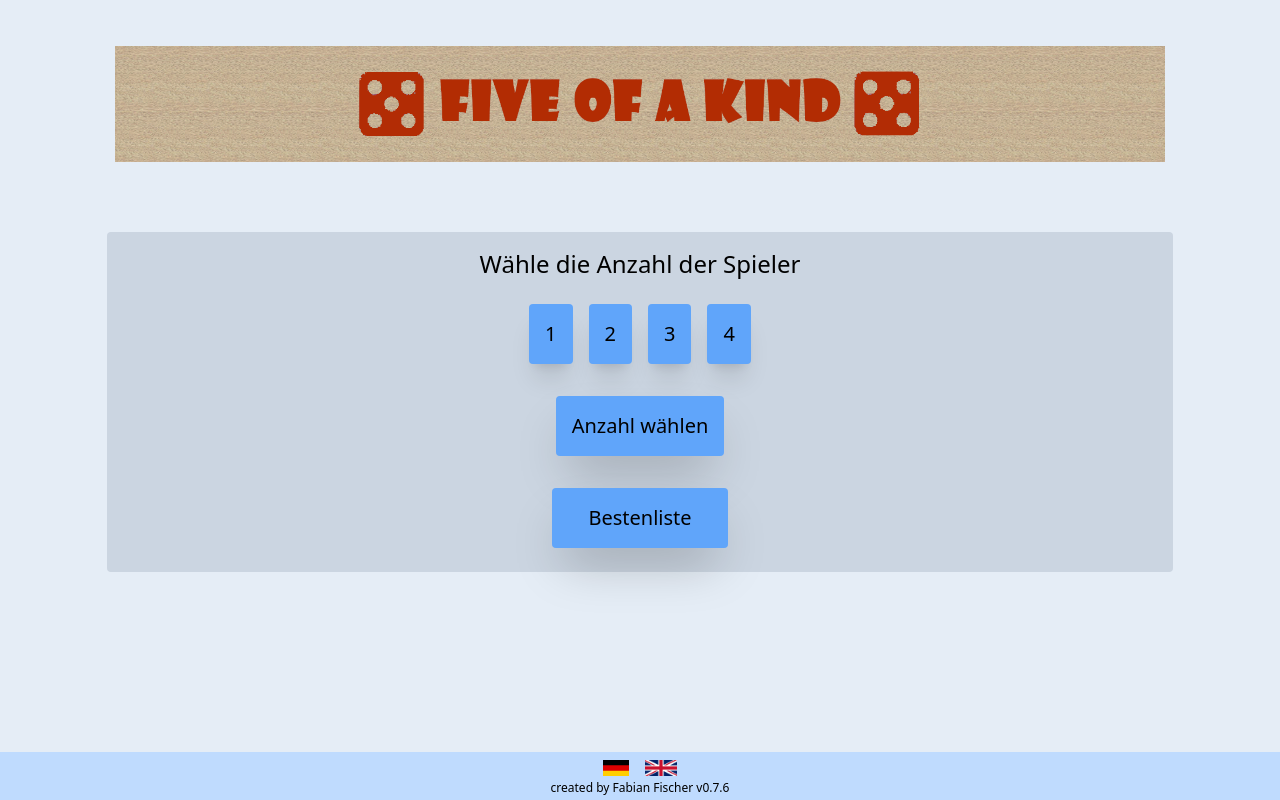
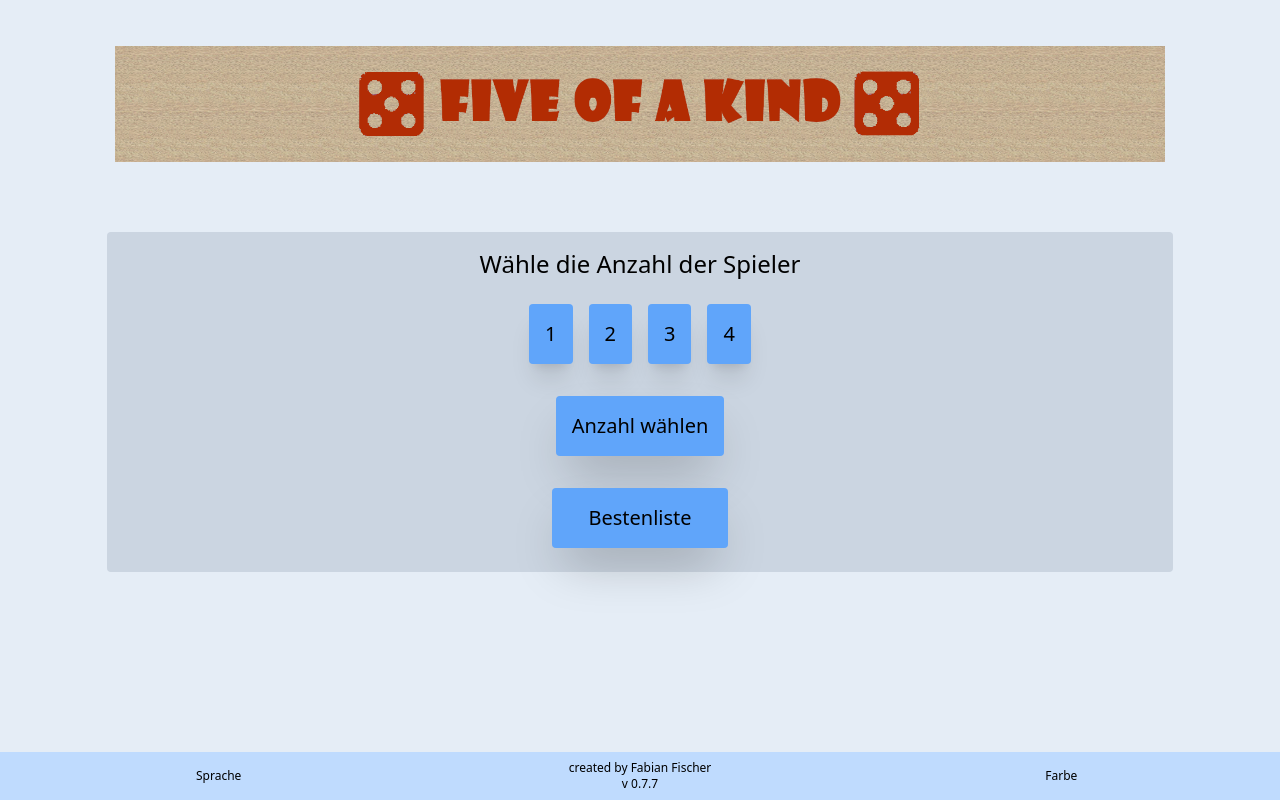
Before and after one commit to Heavy2beat/fiveOfAKindReact, a React (Vite) app: page /game in a window 1280 px wide. Built offline with nearby package versions, Linux system fonts and the light colour scheme; no server answers.

Commit message:
reworked the footer, added color choice for dices

```diff
--- a/src/app.tsx
+++ b/src/app.tsx
@@ -3,6 +3,7 @@ import { Outlet } from "react-router-dom";
 import Header from "./components/Header";
 import { ToastContainer } from "react-toastify";
 import { QueryClient, QueryClientProvider } from "react-query";
+import Footer from "./components/Footer";
 
 export function App() {
   const queryClient = new QueryClient();
@@ -14,6 +15,7 @@ export function App() {
 
       <QueryClientProvider client={queryClient}>
         <Outlet></Outlet>
+        <Footer></Footer>
       </QueryClientProvider>
     </>
   );
--- a/src/components/Footer.tsx
+++ b/src/components/Footer.tsx
@@ -2,10 +2,14 @@ import { useEffect, useState } from "react";
 import { eng } from "../lang/eng";
 import { ger } from "../lang/ger";
 import { useLanguageStore } from "../store/LanguageStore";
+import { blueDice, redDice, useDiceColorStore } from "../store/DiceColorStore";
 
 export default function Footer() {
-  const { setLang } = useLanguageStore();
+  const { setLang, lang } = useLanguageStore();
   const [isVisible, setIsVisible] = useState(true);
+  const { setDiceLink } = useDiceColorStore();
+  const [langMenuVisible, setLangMenuVisible] = useState(false);
+  const [diceColorMenuVisible, setDiceColorMenuVisible] = useState(false);
 
   useEffect(() => {
     const handleResize = () => {
@@ -26,22 +30,70 @@ export default function Footer() {
     <div
       className={`fixed bottom-0 mt-auto h-12 w-full bg-blue-200 p-2 transition-opacity duration-300 ${isVisible ? "opacity-100" : "opacity-0"}`}
     >
-      <div className="flex h-4 items-center justify-center gap-4">
+      <div className="grid grid-cols-3">
+        {langMenuVisible ? (
+          <div className="m-auto flex h-4 items-center justify-center gap-4">
             <img
-          onClick={() => setLang(ger)}
+              onClick={() => {
+                setLang(ger);
+                setLangMenuVisible(false);
+              }}
               className="h-4 cursor-pointer"
               src="/fiveOfAKindReact/german.png"
               alt="German"
             />
             <img
-          onClick={() => setLang(eng)}
+              onClick={() => {
+                setLang(eng);
+                setLangMenuVisible(false);
+              }}
               className="h-4 cursor-pointer"
               src="/fiveOfAKindReact/english.png"
               alt="English"
             />
           </div>
-      <div className="flex items-center justify-center text-xs">
-        <p className="p-1">created by Fabian Fischer v0.7.6</p>
+        ) : (
+          <p
+            className="m-auto cursor-pointer rounded p-2 text-xs hover:bg-blue-300"
+            onClick={() => setLangMenuVisible(true)}
+          >
+            {lang.language}
+          </p>
+        )}
+        <div className="m-auto flex flex-col items-center justify-center text-center text-xs">
+          <p className="font-thin">created by Fabian Fischer</p>
+          <p className="font-thin">v 0.7.7</p>
+        </div>
+
+        {diceColorMenuVisible ? (
+          <div className="m-auto flex h-4 items-center justify-center gap-4">
+            <img
+              onClick={() => {
+                setDiceLink(blueDice);
+                setDiceColorMenuVisible(false);
+              }}
+              className="h-6 cursor-pointer"
+              src="/fiveOfAKindReact/dice-6.png"
+              alt="German"
+            />
+            <img
+              onClick={() => {
+                setDiceLink(redDice);
+                setDiceColorMenuVisible(false);
+              }}
+              className="h-6 cursor-pointer"
+              src="/fiveOfAKindReact/dicer-6.png"
+              alt="English"
+            />
+          </div>
+        ) : (
+          <p
+            className="m-auto cursor-pointer rounded p-2 text-xs hover:bg-blue-300"
+            onClick={() => setDiceColorMenuVisible(true)}
+          >
+            {lang.color}
+          </p>
+        )}
       </div>
     </div>
   );
--- a/src/components/Header.tsx
+++ b/src/components/Header.tsx
@@ -1,24 +1,7 @@
-import { useState } from "react";
-import { blueDice, redDice, useDiceColorStore } from "../store/DiceColorStore";
-
 export default function Header() {
-  const { setDiceLink } = useDiceColorStore();
-  const [isBlue, setIsBlue] = useState(true);
-
   return (
     <>
       <img
-        onClick={
-          isBlue
-            ? () => {
-                setDiceLink(redDice);
-                setIsBlue(false);
-              }
-            : () => {
-                setDiceLink(blueDice);
-                setIsBlue(true);
-              }
-        }
         className="m-auto mt-2 w-5/6 rounded-xl object-scale-down p-2 md:flex md:h-48"
         src="/fiveOfAKindReact/longbanner.png"
         alt=""
--- a/src/lang/eng.ts
+++ b/src/lang/eng.ts
@@ -77,4 +77,6 @@ export const eng: Language = {
   heyChampion: "Hey champion, click here and choose your avatar!",
   thisAvatarpresentedBy: "This avatar is presented by",
   rageResetWarning: "Push again to blow it away!",
+  language: "Language",
+  color: "Color",
 };
--- a/src/lang/ger.ts
+++ b/src/lang/ger.ts
@@ -78,4 +78,6 @@ export const ger: Language = {
   heyChampion: "Hey Champion, klicke hier und suche dir deinen Avatar aus!",
   thisAvatarpresentedBy: "Diesen Avatar präsentiert dir dein Champion",
   rageResetWarning: "Drücke noch einmal und alles ist weg!",
+  language: "Sprache",
+  color: "Farbe",
 };
--- a/src/lang/lang.ts
+++ b/src/lang/lang.ts
@@ -74,4 +74,6 @@ export type Language = {
   heyChampion: string;
   thisAvatarpresentedBy: string;
   rageResetWarning: string;
+  language: string;
+  color: string;
 };
--- a/src/pages/End.tsx
+++ b/src/pages/End.tsx
@@ -2,7 +2,6 @@ import { useNavigate } from "react-router-dom";
 import { useGameStore } from "../store/GameStore";
 import { useLanguageStore } from "../store/LanguageStore";
 import { gameIsFinished } from "../game/game";
-import Footer from "../components/Footer";
 import { useState } from "react";
 import { Score } from "../api/highscoreAPI";
 import { sendToast } from "../utils/utils";
@@ -148,7 +147,6 @@ export default function End() {
           {lang.mainMenu}
         </button>
       </div>
-      <Footer></Footer>
     </div>
   );
 }
--- a/src/pages/Highscores.tsx
+++ b/src/pages/Highscores.tsx
@@ -6,7 +6,7 @@ import { useNavigate } from "react-router-dom";
 import { useLanguageStore } from "../store/LanguageStore";
 import { useGameStore } from "../store/GameStore";
 import { useState } from "react";
-import Footer from "../components/Footer";
+
 import HallOfFame from "../components/HallOfFame";
 
 export default function Highscores() {
@@ -247,9 +247,7 @@ export default function Highscores() {
         </div>
       </div>
       <div></div>
-      <div className="hidden md:block">
-        <Footer></Footer>
-      </div>
+      <div className="hidden md:block"></div>
     </>
   );
 }
--- a/src/pages/Start.tsx
+++ b/src/pages/Start.tsx
@@ -4,7 +4,7 @@ import { useGameStore } from "../store/GameStore";
 import { useLanguageStore } from "../store/LanguageStore";
 import { sendToast } from "../utils/utils";
 import { useNavigate } from "react-router-dom";
-import Footer from "../components/Footer";
+
 import { getWeeklyWinners } from "../api/highscoreAPI";
 import { useQuery } from "react-query";
 import { goldenDice, useDiceColorStore } from "../store/DiceColorStore";
@@ -160,7 +160,6 @@ export default function Start() {
           </button>
         </div>
       </div>
-      <Footer></Footer>
     </div>
   );
 }
```
Lines whose indentation alone changed are shown as unchanged.
